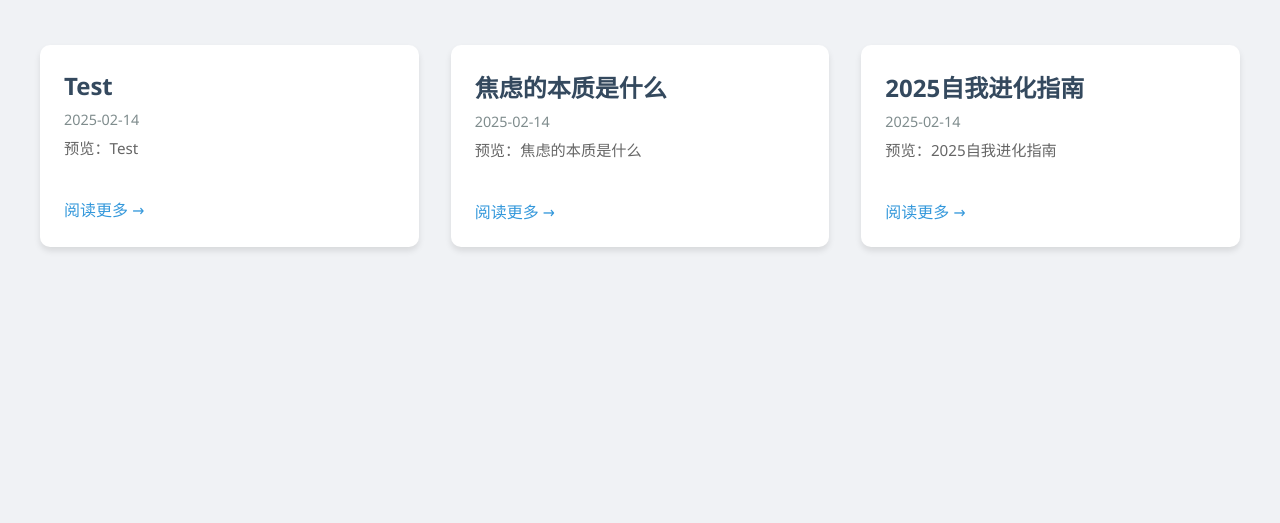
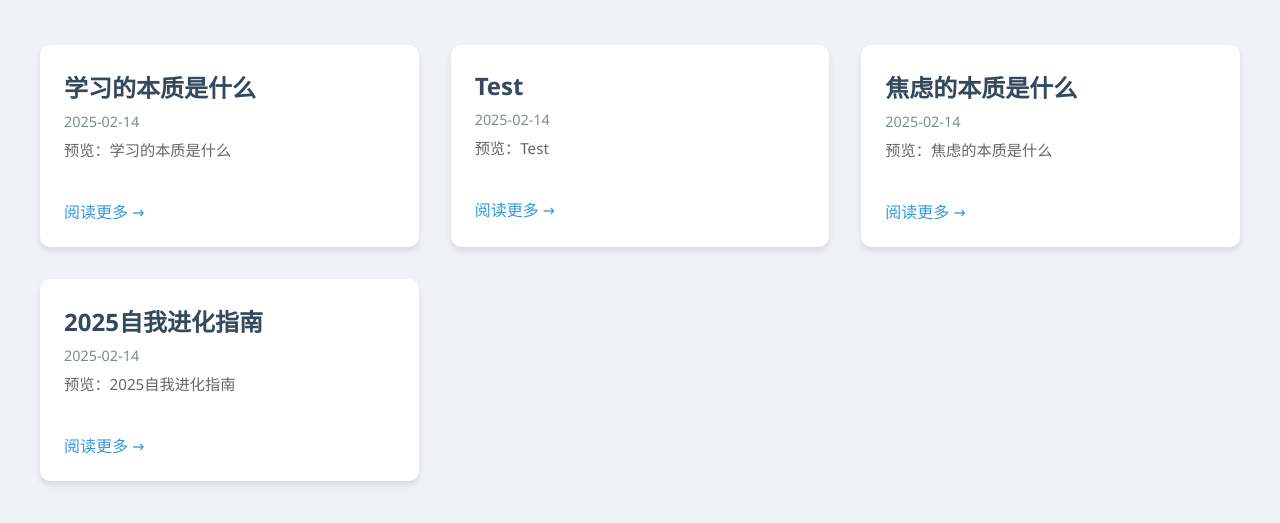
Before and after one commit to vaeyxj/xiaohongshu, a plain HTML site: page index.html in a window 1280 px wide. Shown: the part 93-616 px from the top of the page. Drawn offline with Linux system fonts and the light colour scheme.

Commit message:
学习的本质是什么

```diff
--- a/index.html
+++ b/index.html
@@ -91,6 +91,13 @@
         <div class="blog-cards">
 
             <div class="blog-card">
+                <h2>学习的本质是什么</h2>
+                <div class="date">2025-02-14</div>
+                <div class="preview">预览：学习的本质是什么</div>
+                <a href="blogs/学习的本质是什么.html" style="color: #3498db; text-decoration: none;">阅读更多 →</a>
+            </div>
+
+            <div class="blog-card">
                 <h2>Test</h2>
                 <div class="date">2025-02-14</div>
                 <div class="preview">预览：Test</div>
```
